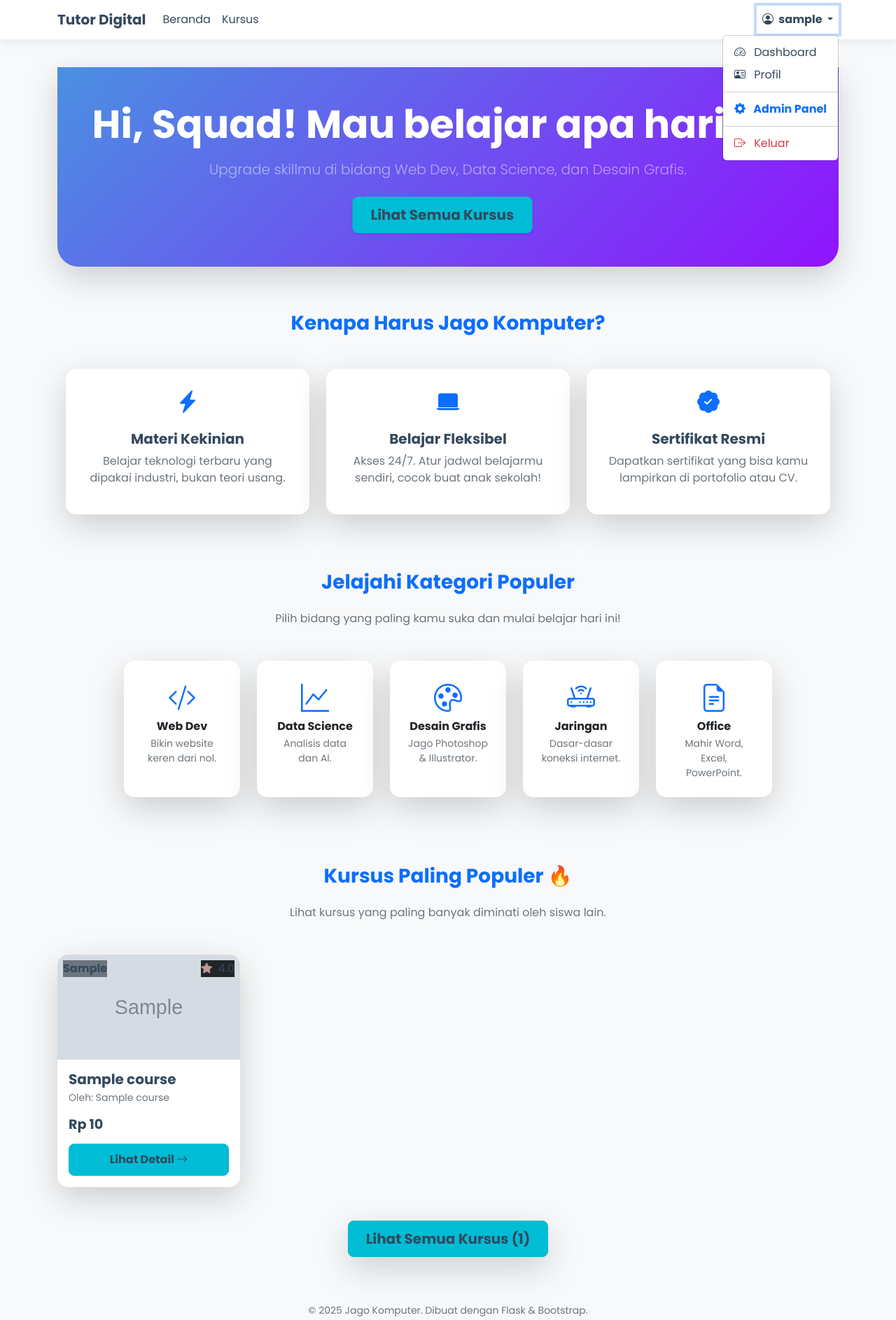
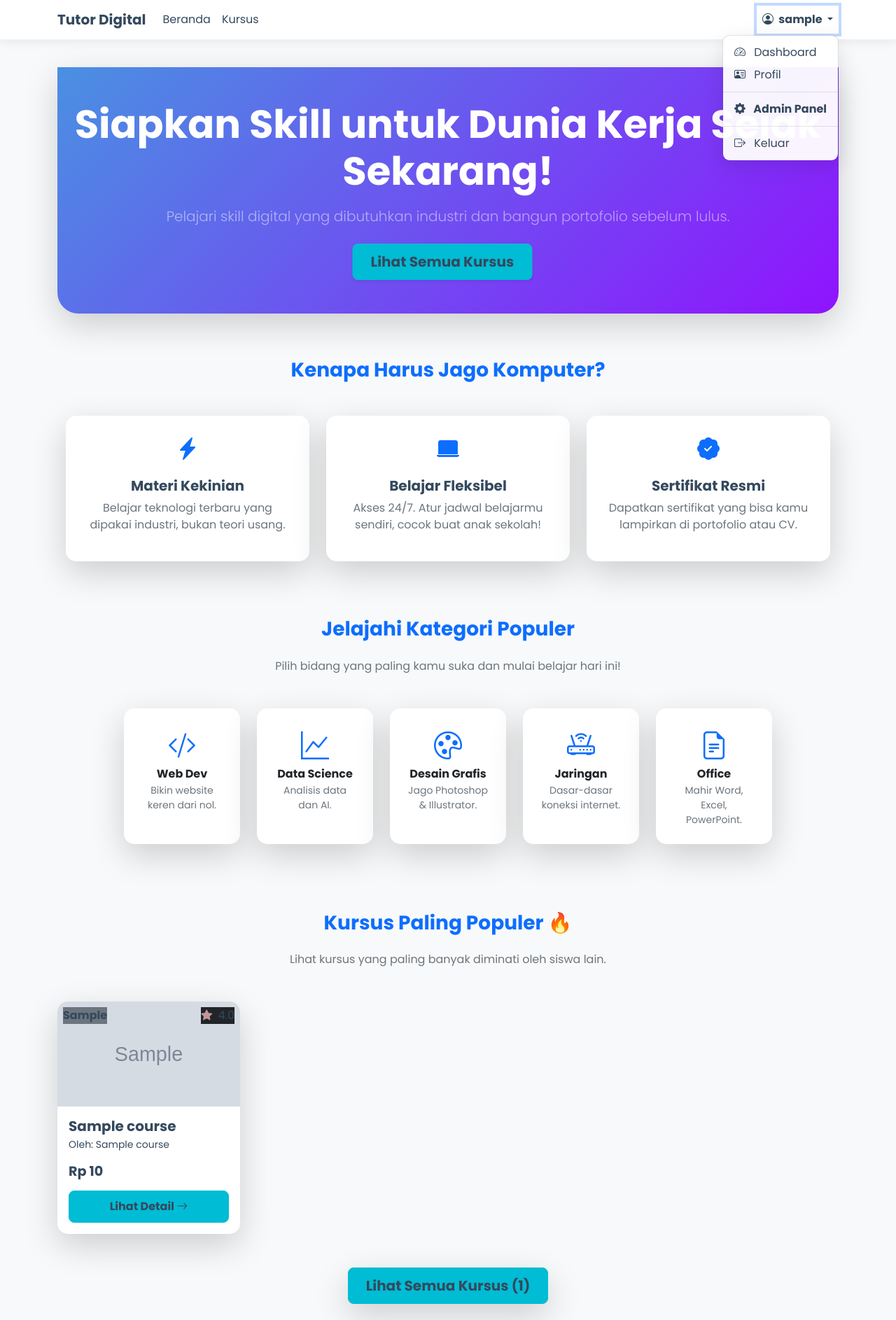
Before and after one commit to adminsystem-support/tutor_digital, a Flask app: page / in a window 1280 px wide, after a click that opens the changed part. Shown: the top 1886 px of the page at 70% size. Run offline with Flask 3, Linux system fonts and the light colour scheme; a user stored in the database is signed in; tables that the repository leaves empty hold one stand-in row (values such as "Sample post"); grey boxes marked "Sample" are stand-in pictures.

Commit message:
Final: Updated Hero Section text and applied Cool Modern Gradient CSS

```diff
--- a/static/style.css
+++ b/static/style.css
@@ -60,6 +60,11 @@
     box-shadow: 0 10px 30px 0 rgba(0, 0, 0, 0.1);
 }
 
+/* Pastikan judul dan teks di dalam kartu juga gelap */
+.card-title, .card-text {
+    color: #34495E !important;
+}
+
 /* --- 4. EFEK GLASSMORPHISM PADA FORMULIR (Login/Register) --- */
 .container form {
     max-width: 450px;
@@ -115,6 +120,68 @@
     transition: background-color 0.3s;
 }
 
+.btn-success:hover {
+    background-color: #2c3e50;
+    border-color: #2c3e50;
+}
+
+/* --- 6. Konten Pelajaran (Lesson View) --- */
+.lesson-content {
+    padding: 30px;
+    background: rgba(255, 255, 255, 0.9);
+    backdrop-filter: blur(10px);
+    border-radius: 18px;
+    border: 1px solid rgba(0, 0, 0, 0.05);
+}
+
+/* --- 7. Flash Messages (Notifikasi) --- */
+.alert {
+    color: #34495E;
+    border: none;
+}
+/* ... (Biarkan warna alert default Bootstrap, atau sesuaikan) ... */
+
+/* --- 8. PERBAIKAN DROPDOWN MENU --- */
+
+.dropdown-menu {
+    background-color: rgba(255, 255, 255, 0.95) !important;
+    backdrop-filter: blur(10px);
+    -webkit-backdrop-filter: blur(10px);
+    border: 1px solid rgba(0, 0, 0, 0.1);
+    border-radius: 10px;
+    box-shadow: 0 8px 30px 0 rgba(0, 0, 0, 0.1);
+    z-index: 9999 !important;
+}
+
+.dropdown-item {
+    color: #34495E !important;
+    background-color: transparent !important;
+    transition: background-color 0.2s;
+}
+
+.dropdown-item:hover, .dropdown-item:focus {
+    background-color: rgba(0, 188, 212, 0.1) !important; /* Cyan Transparan */
+    color: #00BCD4 !important;
+}
+
+/* Garis pemisah */
+.dropdown-divider {
+    border-top: 1px solid rgba(0, 0, 0, 0.1);
+}
+
+/* --- 9. Styling Admin Dashboard & Tabel --- */
+.table-dark {
+    /* Mengganti table-dark dengan style terang */
+    --bs-table-bg: rgba(255, 255, 255, 0.8);
+    --bs-table-striped-bg: rgba(255, 255, 255, 0.9);
+    --bs-table-border-color: rgba(0, 0, 0, 0.1);
+    color: #34495E;
+}
+
+.table-dark th, .table-dark td {
+    border-color: rgba(0, 0, 0, 0.1);
+}
+
 /* --- 10. STYLING KARTU KURSUS BARU --- */
 .final-price {
     color: #00BCD4; /* Cyan */
@@ -142,3 +209,38 @@
     border-radius: 0 0 30px 30px; /* Sudut melengkung di bawah */
     box-shadow: 0 5px 15px rgba(0, 0, 0, 0.1);
 }
+
+/* --- Perbaikan Tombol Outline di Hero Section (Wajib) --- */
+.hero-section-gradient .btn-outline-light {
+    color: #fff !important;
+    border-color: #fff !important;
+    background-color: transparent !important;
+    font-weight: 700; /* Lebih tebal */
+    border-width: 2px; /* Border lebih tebal */
+}
+
+.hero-section-gradient .btn-outline-light:hover {
+    background-color: rgba(255, 255, 255, 0.15) !important; /* Sedikit transparan saat hover */
+    color: #fff !important;
+}
+
+/* Efek Hover untuk Card Kursus dan Kategori */
+.hover-scale {
+    transition: transform 0.3s ease, box-shadow 0.3s ease;
+}
+
+.hover-scale:hover {
+    transform: translateY(-3px) scale(1.01);
+    box-shadow: 0 8px 25px rgba(0, 0, 0, 0.15) !important;
+}
+
+/* Efek Khusus untuk Kartu Kategori */
+.category-hover-effect {
+    transition: all 0.3s ease;
+    border: 2px solid transparent;
+}
+
+.category-hover-effect:hover {
+    border-color: #00BCD4; /* Cyan saat hover */
+    background-color: rgba(0, 188, 212, 0.05) !important;
+}
--- a/templates/index.html
+++ b/templates/index.html
@@ -5,12 +5,13 @@
 <!-- 1. HERO SECTION - Menggunakan Gradien Baru (Cool Modern Gradient) -->
 <div class="hero-section-gradient text-white py-5 mb-5 shadow-lg">
     <div class="container text-center">
-        <!-- Judul menggunakan warna Putih untuk kontras di latar gelap -->
+        <!-- JUDUL BARU -->
         <h1 class="display-4 fw-bolder mb-3 animate__animated animate__fadeInDown text-white">
-            Hi, Squad! Mau belajar apa hari ini?
+            Siapkan Skill untuk Dunia Kerja Sejak Sekarang!
         </h1>
+        <!-- PARAGRAF BARU -->
         <p class="lead mb-4 animate__animated animate__fadeIn text-white-50">
-            Upgrade skillmu di bidang Web Dev, Data Science, dan Desain Grafis.
+            Pelajari skill digital yang dibutuhkan industri dan bangun portofolio sebelum lulus.
         </p>
 
         <!-- Tombol CTA (Call to Action) Utama - Menggunakan btn-primary (Cyan) -->
@@ -18,9 +19,9 @@
             Lihat Semua Kursus
         </a>
         {% if not current_user.is_authenticated %}
-        <!-- Tombol Outline - Menggunakan btn-outline-light agar terlihat di latar gelap -->
+        <!-- Tombol Outline - UBAH LABEL MENJADI MULAI GRATIS -->
         <a href="{{ url_for('register') }}" class="btn btn-outline-light btn-lg fw-bold shadow-sm animate__animated animate__fadeInUp">
-            Daftar Gratis!
+            Mulai Gratis!
         </a>
         {% endif %}
     </div>
```
